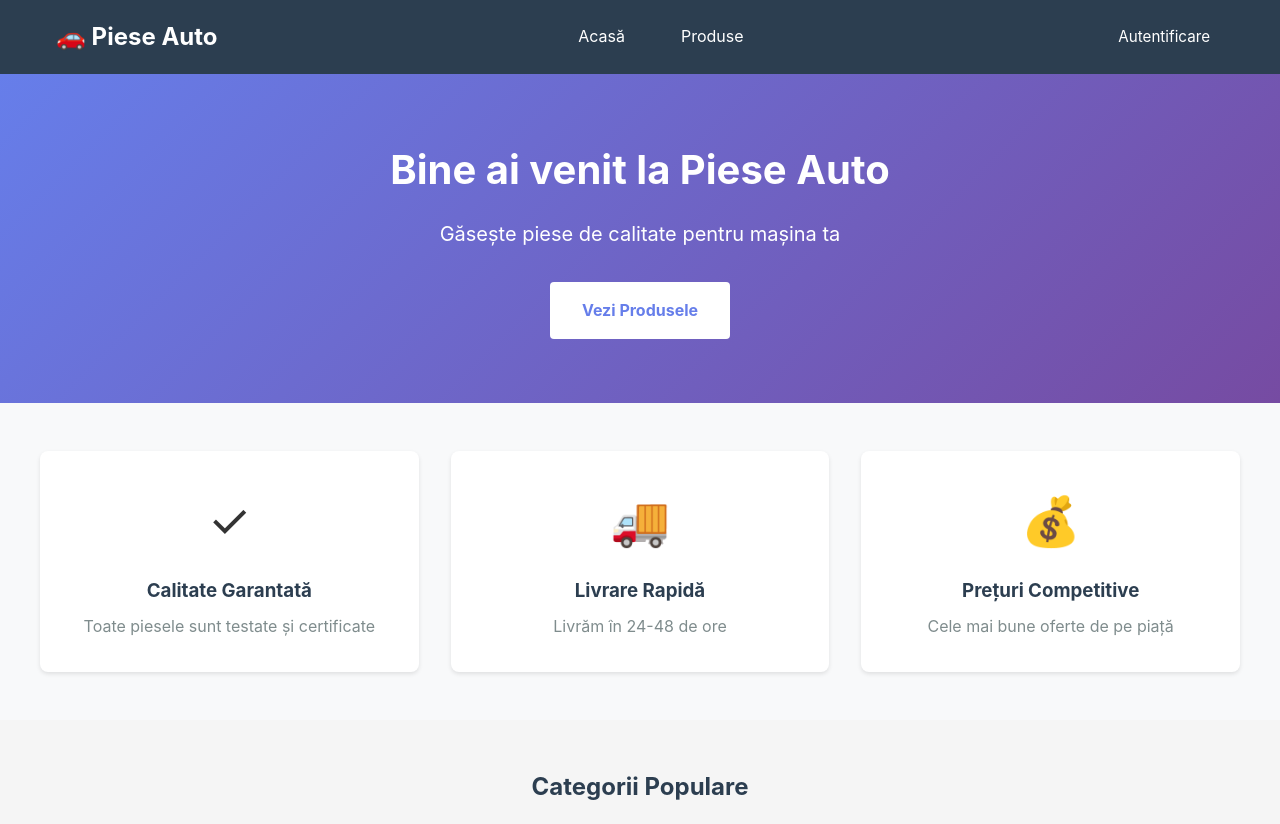
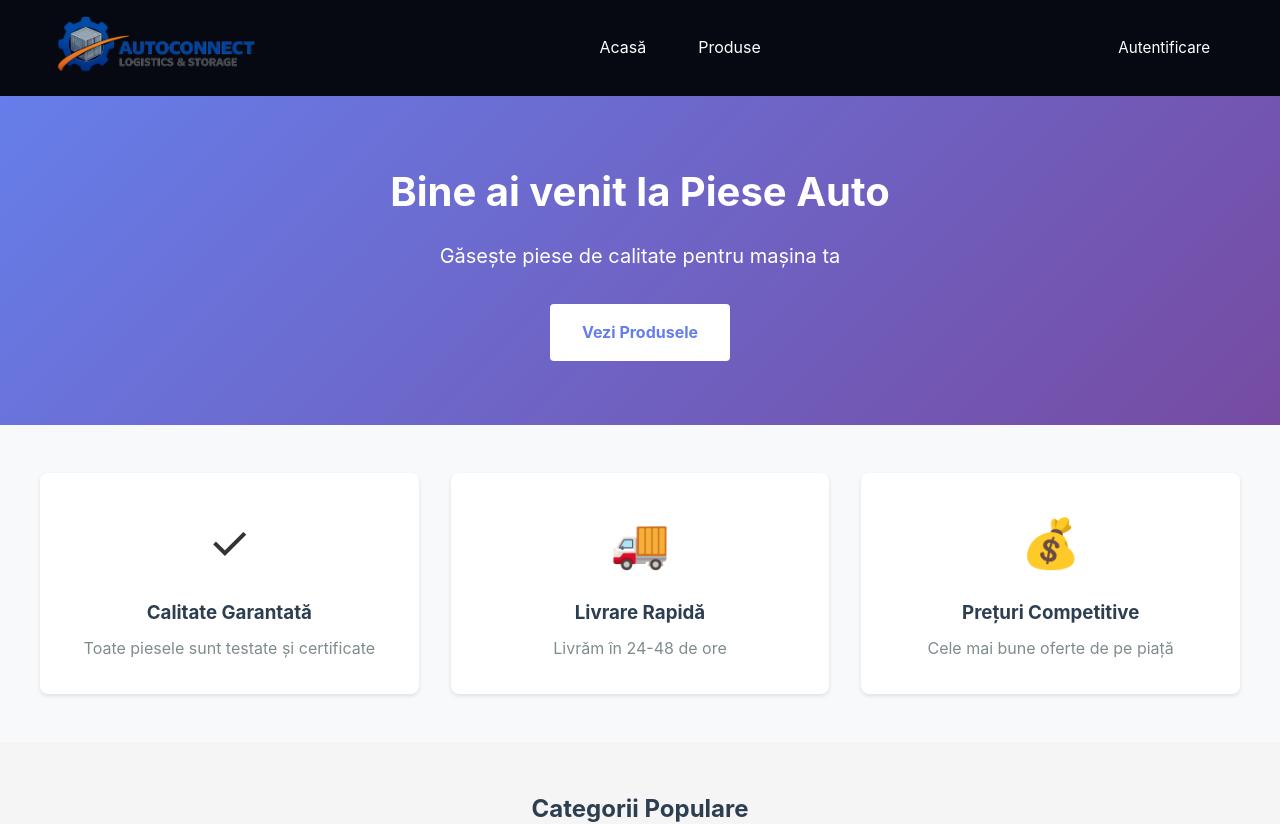
Before and after one commit to DamianVrancean1/MaxVanDam, a React (Vite) app: page / in a window 1280 px wide. Shown: the top 824 px of the page. Built offline with nearby package versions, Linux system fonts and the light colour scheme.

Commit message:
Update nav bar, modificat style butoane adaugat logo.

```diff
--- a/src/components/layout/Header.tsx
+++ b/src/components/layout/Header.tsx
@@ -1,6 +1,7 @@
 import { Link } from 'react-router-dom';
 import { useAuth } from '../../context/AuthContext';
 import '../../styles/Header.css';
+import logo from "../../img/logo1.png";
 
 const Header = () => {
   const { user, logout } = useAuth();
@@ -13,17 +14,17 @@ const Header = () => {
     <header className="header">
       <div className="header-container">
         <Link to="/" className="logo">
-          <h1>🚗 Piese Auto</h1>
+          <img src={logo} alt="logo" className="logo" />
         </Link>
 
         <nav className="nav">
-          <Link to="/" className="nav-link">Acasă</Link>
-          <Link to="/products" className="nav-link">Produse</Link>
+          <Link to="/" className="nav-link liquid-morph-element">Acasă</Link>
+          <Link to="/products" className="nav-link liquid-morph-element">Produse</Link>
 
           {user?.role === 'admin' && (
             <>
-              <Link to="/admin" className="nav-link">Admin</Link>
-              <Link to="/add-product" className="nav-link">Adaugă Produs</Link>
+              <Link to="/admin" className="nav-link liquid-morph-element">Admin</Link>
+              <Link to="/add-product" className="nav-link liquid-morph-element">Adaugă Produs</Link>
             </>
           )}
         </nav>
--- a/src/styles/Header.css
+++ b/src/styles/Header.css
@@ -1,8 +1,8 @@
 .header {
-  background-color: #2c3e50;
+  background-color: #060812;
   color: white;
   padding: 1rem 0;
-  box-shadow: 0 2px 4px rgba(0,0,0,0.1);
+  box-shadow: 0 5px 10px rgba(0,0,0,0.6);
 }
 
 .header-container {
@@ -19,6 +19,7 @@
 .logo {
   text-decoration: none;
   color: white;
+  max-width: 200px;
 }
 
 .logo h1 {
@@ -30,10 +31,11 @@
   display: flex;
   gap: 1.5rem;
   align-items: center;
+  color: black  ;
 }
 
 .nav-link {
-  color: white;
+  color: white  ;
   text-decoration: none;
   padding: 0.5rem 1rem;
   border-radius: 4px;
@@ -59,7 +61,6 @@
   width: auto;
   height: 40px;
   padding: 0 14px;
-  background: #0a2342;
   display: inline-flex;
   justify-content: center;
   align-items: center;
@@ -73,7 +74,7 @@
 }
 
 .liquid-morph-element span {
-  color: #fff;
+  color: white;
   font-size: 0.95rem;
   position: relative;
   z-index: 2;
@@ -100,7 +101,7 @@
   transform: scale(2);
 }
 
-/* Logout stilizat cu efect */
+
 .logout-btn.liquid-morph-element {
   background: #e74c3c;
 }
@@ -109,12 +110,11 @@
   background: conic-gradient(#fff 0deg, #e74c3c 120deg, #fff 240deg);
 }
 
-/* Login stilizat */
 .login-link.liquid-morph-element {
   background: transparent;
 }
 
-/* Responsive */
+
 
 @media (max-width: 768px) {
   .header-container {
```
Also changed, not shown: src/img/IMG_9726-removebg-preview.png (added), src/img/logo1.png (added).
